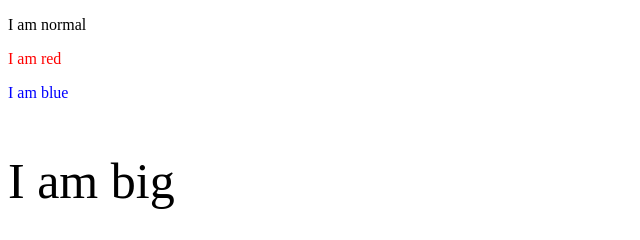
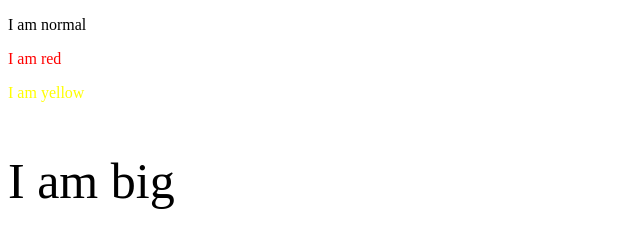
Before and after one commit to SELVARUBA12/Ritdemo, a plain HTML site: page index.html in a window 1280 px wide. Shown: the full height of the page, 0-640 px from the left. Drawn offline with Linux system fonts and the light colour scheme.

Commit message:
Update index.html

```diff
--- a/index.html
+++ b/index.html
@@ -4,7 +4,7 @@
 
 <p>I am normal</p>
 <p style="color:red;">I am red</p>
-<p style="color:blue;">I am blue</p>
+<p style="color:yellow;">I am yellow</p>
 <p style="font-size:50px;">I am big</p>
 
 </body>
```
